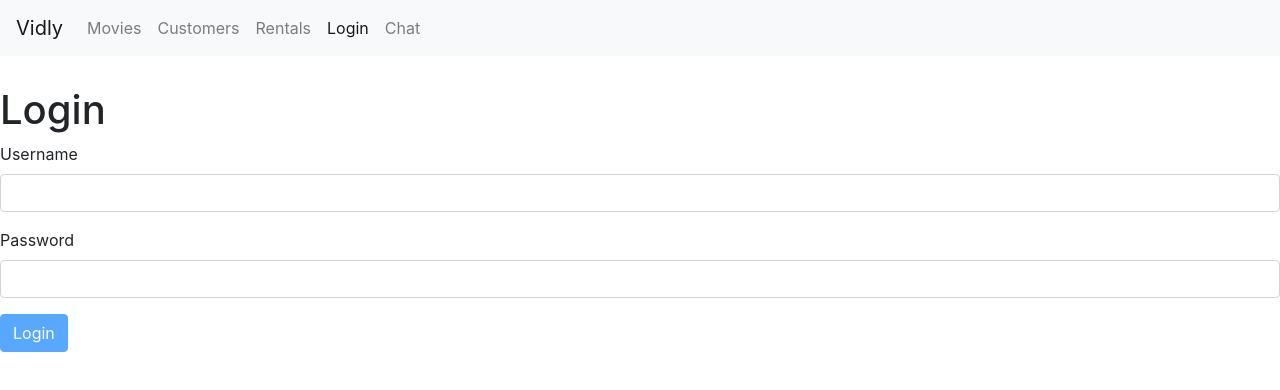
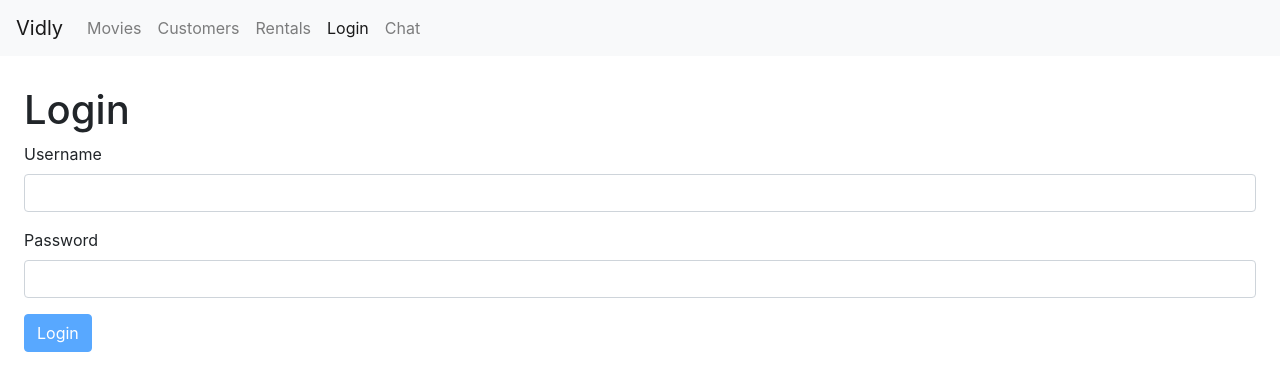
Before and after one commit to smzerehpoush/react-app, a React (Create React App) app: page /login in a window 1280 px wide. Shown: the top 390 px of the page. Built offline with nearby package versions, Linux system fonts and the light colour scheme.

Commit message:
add margin

```diff
--- a/src/components/loginForm.jsx
+++ b/src/components/loginForm.jsx
@@ -24,7 +24,7 @@ class LoginForm extends Form {
 
   render() {
     return (
-      <div>
+      <div className="m-4">
         <h1>Login</h1>
         <form onSubmit={this.handleSubmit}>
           {this.renderInput("username", "Username")}
```
